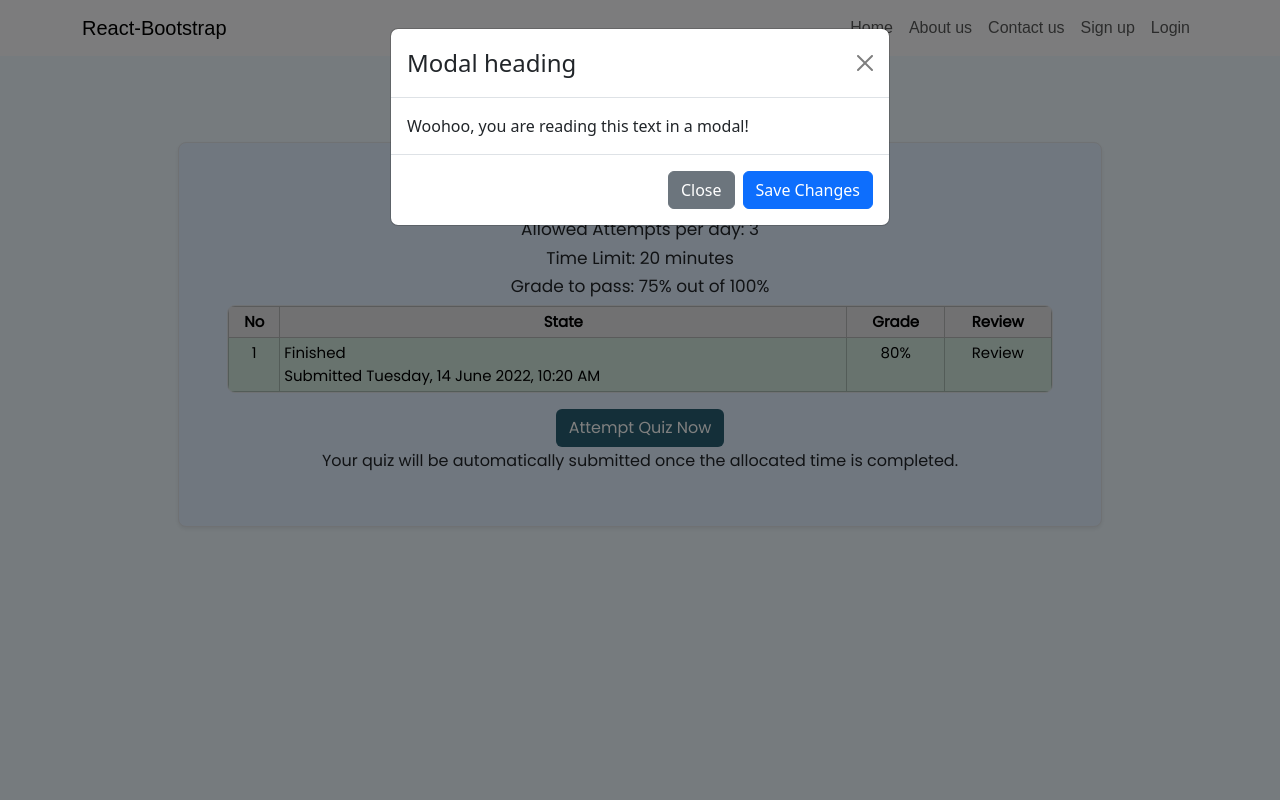
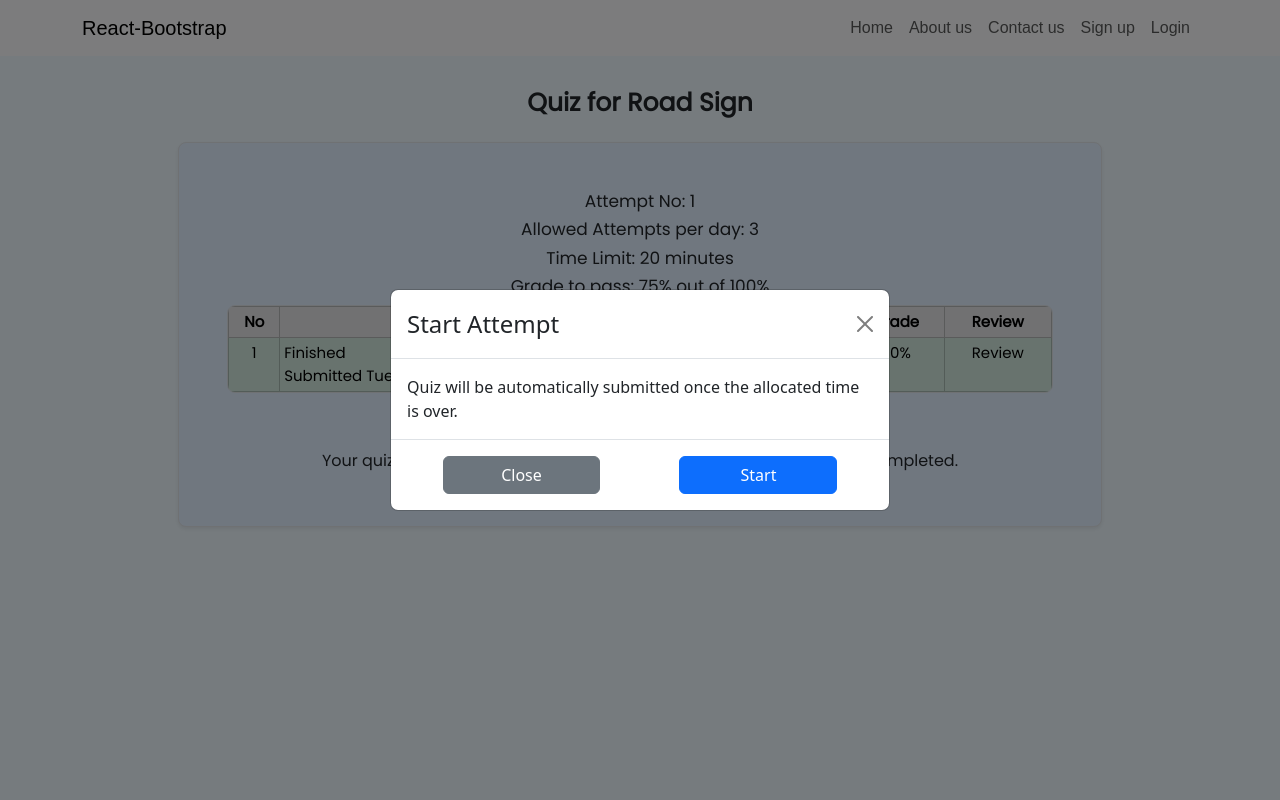
Before and after one commit to Luxshan2000/drivers-license-test-application, a React (Create React App) app in the folder webapp/: page /quiz/view in a window 1280 px wide. Shown: the top 800 px of the page. Built offline with nearby package versions, Linux system fonts and the light colour scheme.

Commit message:
modal-updated

```diff
--- a/webapp/src/components/ModalComponent.js
+++ b/webapp/src/components/ModalComponent.js
@@ -4,23 +4,36 @@ import Modal from 'react-bootstrap/Modal';
 
 function ModalComponent() {
   const [show, setShow] = useState(true);
+  const isCentered = true;
+  const cancelButtonName = "Close"
+  const okButtonName = "Start"
+  const isClosable =true
+  const children = "Quiz will be automatically submitted once the allocated time is over."
+
 
   const handleClose = () => setShow(false);
   const handleShow = () => setShow(true);
 
   return (
     <>
-      <Modal show={show} onHide={handleClose}>
-        <Modal.Header closeButton>
-          <Modal.Title>Modal heading</Modal.Title>
+      <Modal
+        show={show}
+        onHide={handleClose}
+        backdrop="static"
+        keyboard={false}
+        centered ={isCentered}
+      >
+        <Modal.Header closeButton={isClosable}>
+          <Modal.Title>Start Attempt</Modal.Title>
         </Modal.Header>
-        <Modal.Body>Woohoo, you are reading this text in a modal!</Modal.Body>
+        <Modal.Body>
+          {children}
+        </Modal.Body>
         <Modal.Footer>
-          <Button variant="secondary" onClick={handleClose}>
-            Close
-          </Button>
-          <Button variant="primary" onClick={handleClose}>
-            Save Changes
+          {isClosable && <Button className=' col-4 mx-auto' variant="secondary" onClick={handleClose}>
+            {cancelButtonName}
+          </Button>}
+              <Button className=' col-4 mx-auto' variant="primary">{okButtonName}
           </Button>
         </Modal.Footer>
       </Modal>
```
